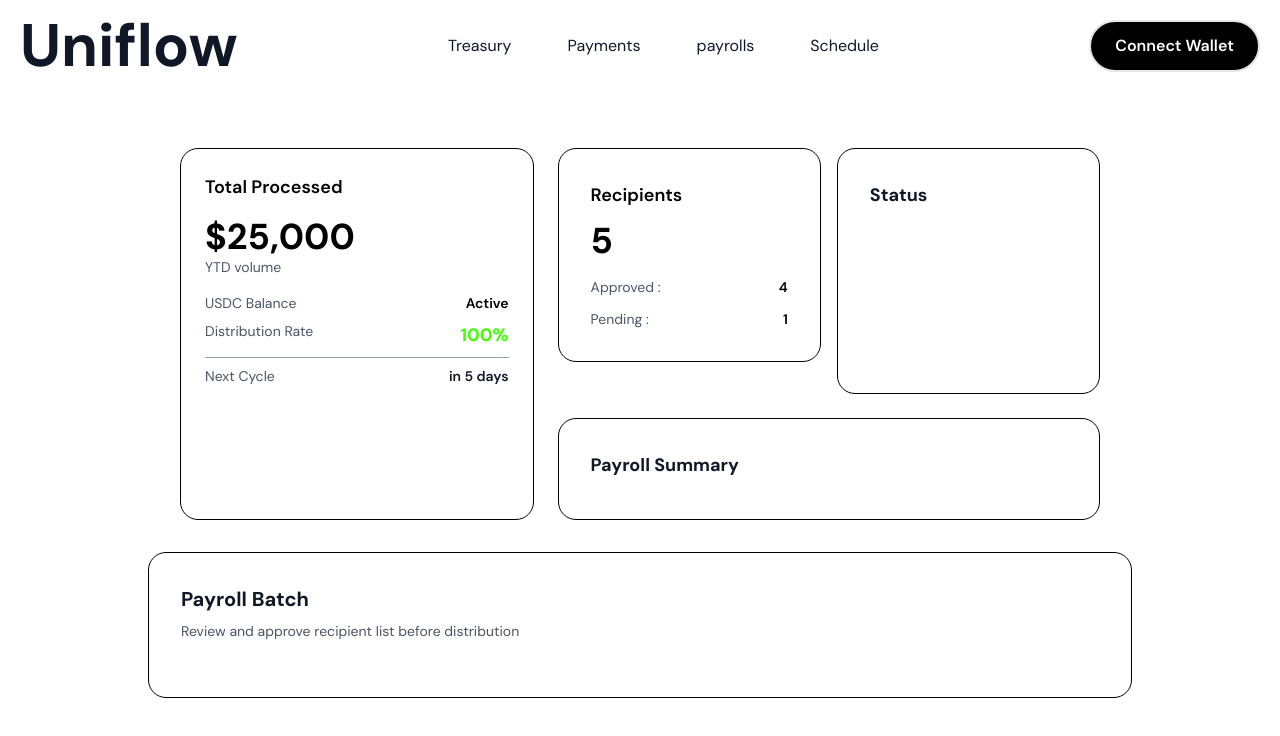
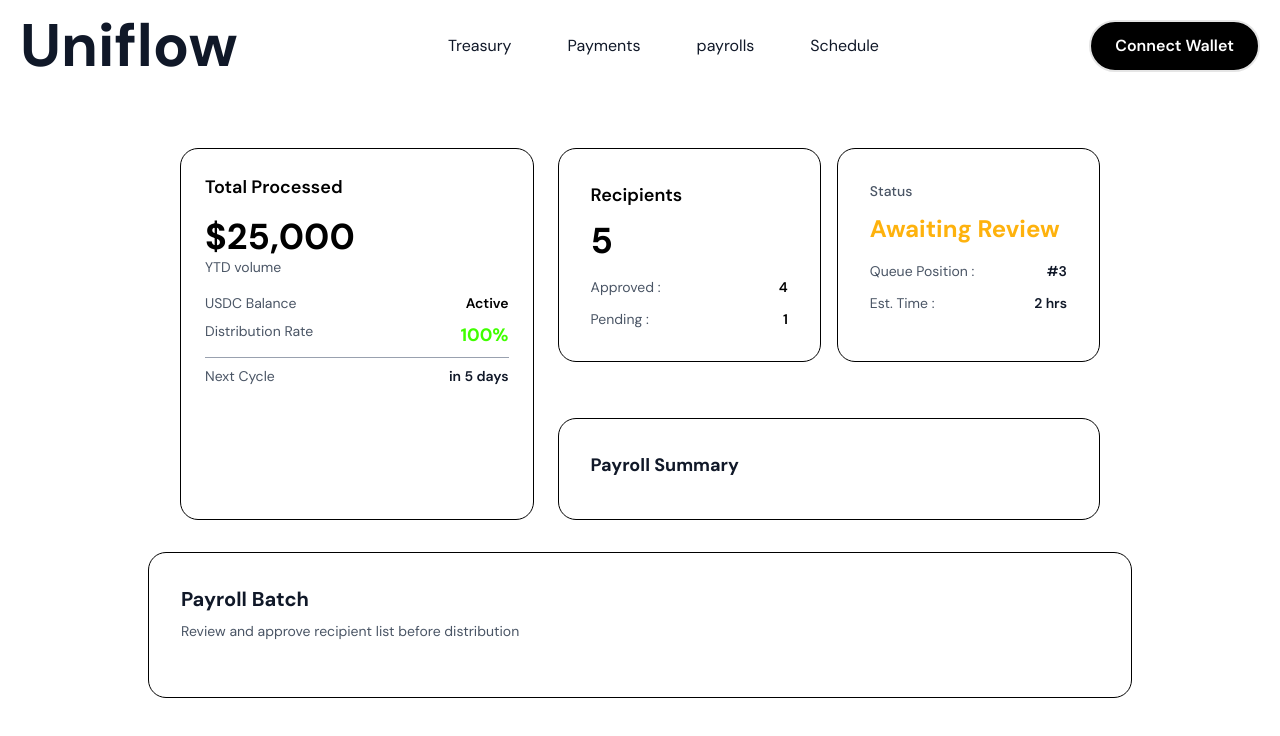
Before and after one commit to Apurvborhade/UniFlow, a Next.js app in the folder frontend/: page /payrolls in a window 1280 px wide. Shown: the top 736 px of the page. Built offline with nearby package versions, Linux system fonts and the light colour scheme.

Commit message:
Status card

```diff
--- a/frontend/app/(root)/payrolls/page.tsx
+++ b/frontend/app/(root)/payrolls/page.tsx
@@ -19,7 +19,7 @@ export default function PayrollsPage() {
         {/* Top Section - Cards */}
         <div className="grid grid-cols-1 md:grid-cols-5 gap-4 sm:gap-6 mb-6 sm:mb-8">
           {/* Total Processed Card */}
-          <div className="bg-white border p-6  pt-6 pb-10 border-black rounded-2xl sm:p-6 md:col-span-2">
+          <div className="bg-white border p-6  pt-6  border-black rounded-2xl sm:p-6 md:col-span-2">
             <h3 className=" text-black text-lg  font-semibold mb-4">
               Total Processed
             </h3>
@@ -94,13 +94,28 @@ export default function PayrollsPage() {
                 </div>
               </div>
 
-              <div className="bg-white border border-black rounded-2xl p-6 sm:p-8">
-                <h2 className="text-lg font-bold text-gray-900 mb-2">Status</h2>
+              <div className="bg-white border p-6 mb-8 pt-4 pb-10 border-black rounded-2xl sm:p-8">
+                <h3 className="text-sm text-gray-600 font-medium mb-3">
+                  Status
+                </h3>
+                <p className="text-2xl sm:text-1xl font-bold text-[#FEB20D] mb-4">
+                  Awaiting Review
+                </p>
+                <div className="space-y-3 text-sm">
+                  <div className="flex justify-between text-gray-600">
+                    <span>Queue Position :</span>
+                    <span className="text-gray-900 font-semibold">#3</span>
+                  </div>
+                  <div className="flex justify-between text-gray-600">
+                    <span>Est. Time :</span>
+                    <span className="text-gray-900 font-semibold">2 hrs</span>
+                  </div>
+                </div>
               </div>
             </div>
 
             {/* Payroll Summary */}
-            <div className="bg-white border border-black rounded-2xl p-6 sm:p-8">
+            <div className="bg-white border border-black rounded-2xl  sm:p-8">
               <h2 className="text-lg font-bold text-gray-900 mb-2">
                 Payroll Summary
               </h2>
```
